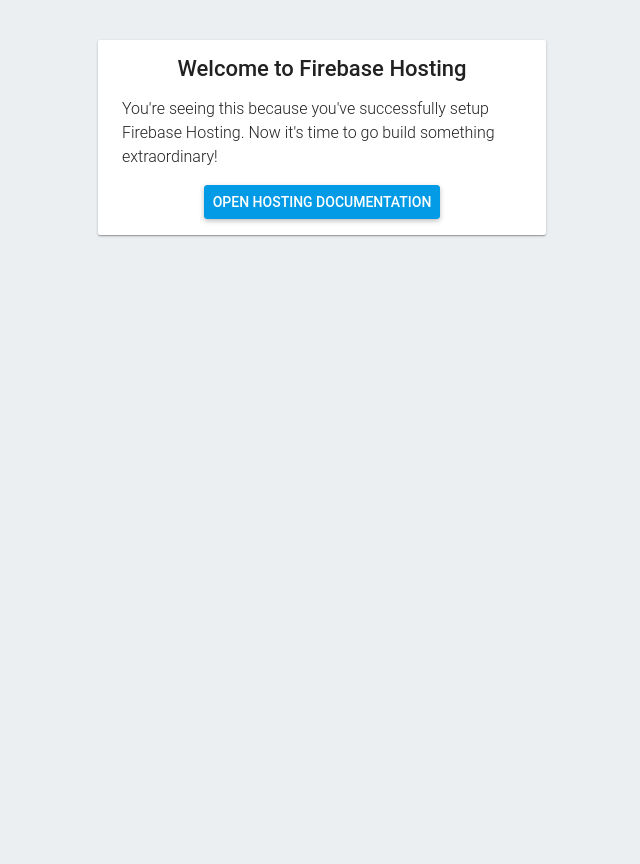
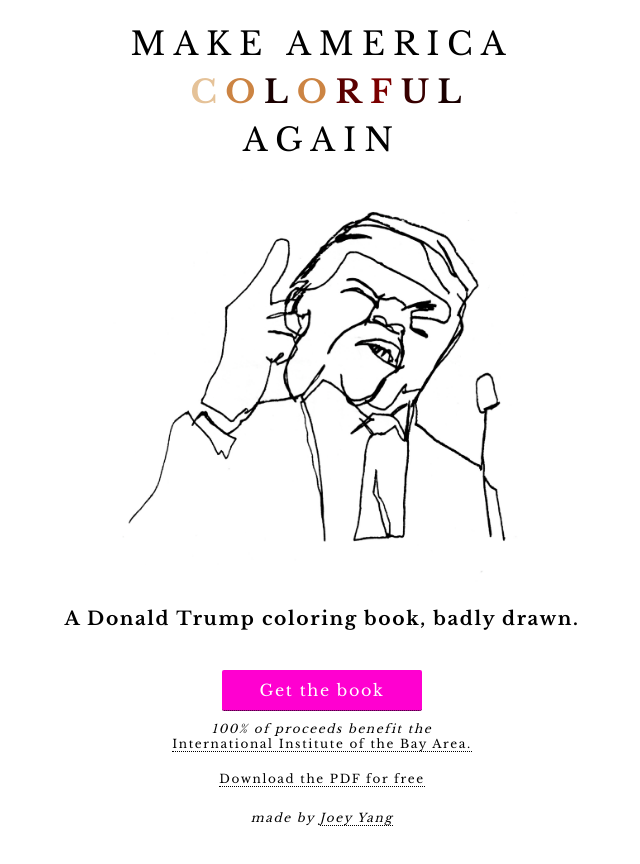
Before and after one commit to joeyyang/makeamericacolorfulagain, a plain HTML site: page public/index.html in a window 1280 px wide. Shown: the whole page, without its empty margins (318-958 px from the left). Before the commit the page ends 800 px from the top, so only its background shows below. Drawn offline with nearby package versions, Linux system fonts and the light colour scheme.

Commit message:
move to public folder, fix a link

```diff
--- a/public/index.html
+++ b/public/index.html
@@ -1,69 +1,204 @@
-<!DOCTYPE html>
+<!doctype html>
 <html>
   <head>
-    <meta charset="utf-8">
-    <title>Welcome to Firebase Hosting</title>
-    <style media="screen">
+    <meta charset='utf-8'>
+    <meta name="viewport" content="width=width, initial-scale=1.0" />
+    <meta name="description" content="A Donald Trump coloring book, badly drawn. 100% of proceeds help immigrants stay in America." />
+    <title>
+      Make America Colorful Again - a Donald Trump coloring book
+    </title>
+    <script type="text/javascript">
+      var _gaq = _gaq || [];
+      _gaq.push(['_setAccount', 'UA-80727922-1']);
+      _gaq.push(['_trackPageview']);
+
+      (function() {
+        var ga = document.createElement('script'); ga.type = 'text/javascript'; ga.async = true;
+        ga.src = ('https:' == document.location.protocol ? 'https://' : 'http://') + 'stats.g.doubleclick.net/dc.js';
+        var s = document.getElementsByTagName('script')[0]; s.parentNode.insertBefore(ga, s);
+      })();
+    </script>
+
+  <link href="https://fonts.googleapis.com/css?family=Libre+Baskerville:400,700" rel="stylesheet">
+  <style type="text/css">
     body {
-        font-family: Roboto, Arial, sans-serif;
-        background: #ECEFF1;
-        color: rgba(0,0,0,0.87);
+      width: 600px;
+      margin: 0 auto 69px;
+      font-family: 'Libre Baskerville', serif;
+      text-align: center;
+      letter-spacing: 0.1em;
     }
 
-      a {
-        color: rgb(3,155,229);
+    h1 {
+      text-transform: uppercase;
+      letter-spacing: 0.25em;
+      margin: 0;
+      line-height: 48px;
+      font-weight: 400;
     }
 
-      #message {
-        max-width: 400px;
-        margin: 40px auto;
-        box-shadow: 0 1px 3px 0 rgba(0,0,0,0.2),0 1px 1px 0 rgba(0,0,0,0.14),0 2px 1px -1px rgba(0,0,0,0.12);
-        border-radius: 2px;
-        background: white;
-        padding: 16px 24px;
+    h1.first {
+      margin-top: 20px;
     }
 
-      #message h1 {
-        font-size: 22px;
-        font-weight: 500;
-        text-align: center;
-        margin: 0 0 16px;
+    h1.colorful {
+      font-weight: 700;
     }
 
-      #message p {
-        font-weight: 300;
-        line-height: 150%;
+    .letter {
+      letter-spacing: -0.25em;
     }
 
-      #message ul {
-        list-style: none;
-        margin: 16px 0 0;
-        padding: 0;
-        text-align: center;
+    .c {
+      color: #E5C298;
+    }
+    .o {
+      color: #CC8443;
+    }
+    .l {
+      color: #440000;
+    }
+    .r {
+      color: #5B0000;
+    }
+    .f {
+      color: #7B0000;
+    }
+    .u {
+      color: #380000;
+    }
+    .l {
+      color: #190000;
     }
 
-      #message li a {
+    .trump {
+      width: 420px;
+    }
+
+    .primary {
       display: inline-block;
-        padding: 8px;
-        text-transform: uppercase;
       text-decoration: none;
-        font-weight: 500;
-        background: rgb(3,155,229);
+      width: 200px;
+      margin: 0 auto;
+      background: #FF00D0;
       color: white;
-        border: 1px solid rgb(3,155,229);
-        border-radius: 3px;
+      height: 40px;
+      line-height: 40px;
+      border-radius: 2px;
+      margin-top: 40px;
+    }
+
+    .cta {
+      display: block;
+      border-bottom: 1px dotted #000;
+    }
+
+    .details {
+      font-size: 12px;
+    }
+
+    a.download {
+      display: block;
+      text-decoration: none;
+      margin-top: 20px;
+    }
+
+    .link {
+      text-decoration: none;
+      color: black;
+      border-bottom: 1px dotted #000;
+    }
+
+    em {
+      display: block;
+      margin-top: 10px;
+    }
+
+    .by {
+      margin-top: 24px;
+      font-size: 12px;
+    }
+
+    /* Portrait and Landscape */
+    @media only screen and (max-device-width: 736px) {
+      body {
+        min-width: 320px;
+        width: 100%;
+        margin: 0 0 40px 0;
+      }
+
+      h1 {
+        max-width: 100%;
+        width: 100%;
+        letter-spacing: 0.1em;
+        line-height: 30px;
+        font-size: 24px;
+        margin: 6px 0;
+      }
+
+      h1.first {
+        margin-top: 10px;
+      }
+
+      h3 {
+        max-width: 320px;
+        width: 100%;
         font-size: 14px;
-        box-shadow: 0 2px 5px 0 rgba(0,0,0,.26);
+        margin: 6px auto;
+      }
+
+      .trump {
+        width: 200px;
+      }
+
+      .details {
+        font-size: 10px;
+        min-width: 320px;
+        width: 100%;
+        margin-top: 20px;
+      }
+
+      .by {
+        margin-top: 16px;
+        font-size: 9px;
+      }
+
     }
   </style>
 </head>
   <body>
-    <div id="message">
-      <h1>Welcome to Firebase Hosting</h1>
-      <p>You're seeing this because you've successfully setup Firebase Hosting. Now it's time to go build something extraordinary!</p>
-      <ul>
-        <li><a target="_blank" href="https://firebase.google.com/docs/hosting/">Open Hosting Documentation</a></li>
-      </ul>
+    <h1 class="first">Make America</h1>
+    <h1 class="colorful">
+      <span class="letter c">C</span>
+      <span class="letter o">O</span>
+      <span class="letter l">L</span>
+      <span class="letter o">O</span>
+      <span class="letter r">R</span>
+      <span class="letter f">F</span>
+      <span class="letter u">U</span>
+      <span class="letter l">L</span>
+    </h1>
+    <h1>Again</h1>
+
+    <img class="trump" src="./trump.jpg" alt="Can't you tell?"/>
+
+    <h3>A Donald Trump coloring book, badly drawn.</h3>
+
+    <a class="cta primary" href="#">
+      Get the book
+    </a>
+
+    <div class="details">
+      <em>100% of proceeds benefit the </em>
+      <a class="link" href="#">International Institute of the Bay Area.</a>
+
+      <a class="download" href="http://www.iibayarea.org/">
+        <span class="link">
+          Download the PDF for free
+        </span>
+      </a>
+
+      <em class="by">made by <a class="link" href="https://twitter.com/KanYang">Joey Yang</a></em>
     </div>
   </body>
 </html>
```
Also changed, not shown: 404.html (deleted, +0 -81 lines), index.html (+2 -2 lines), firebase.json, public/trump.jpg (renamed from trump.jpg), 2 other files. Lines whose indentation alone changed are shown as unchanged.
